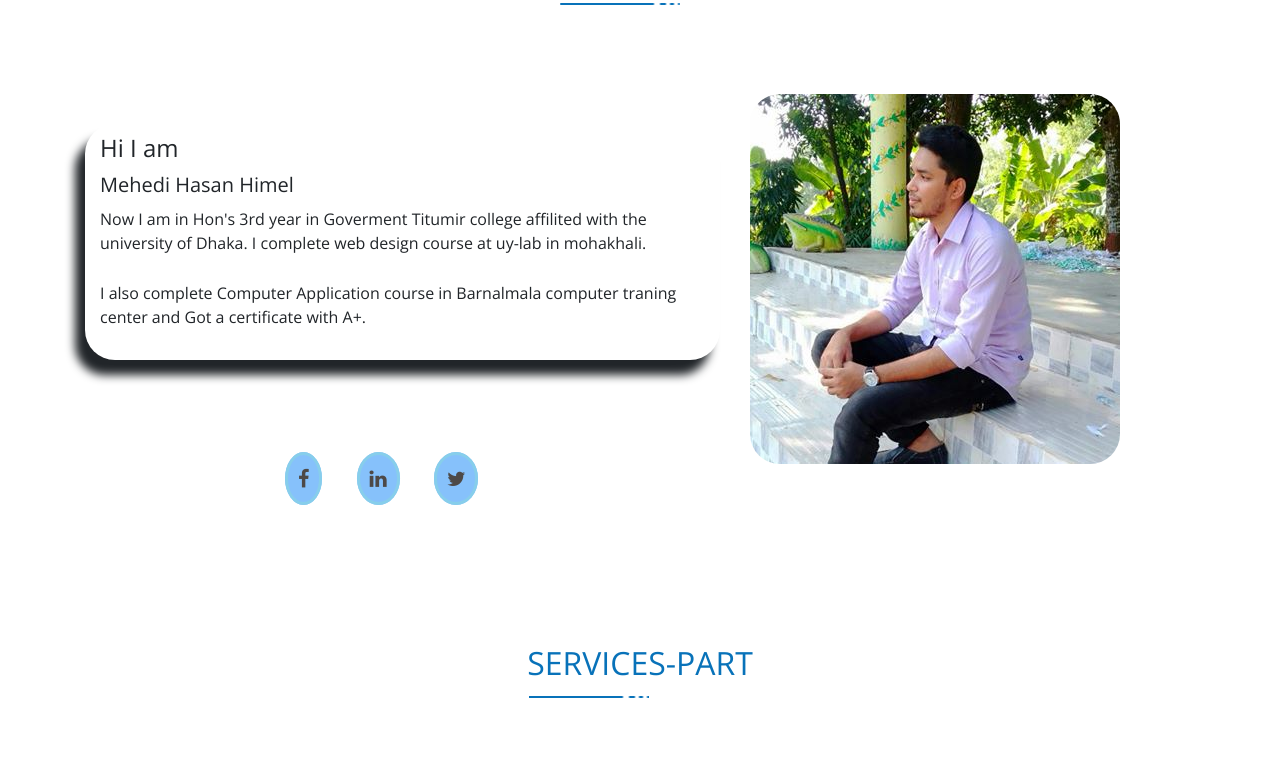
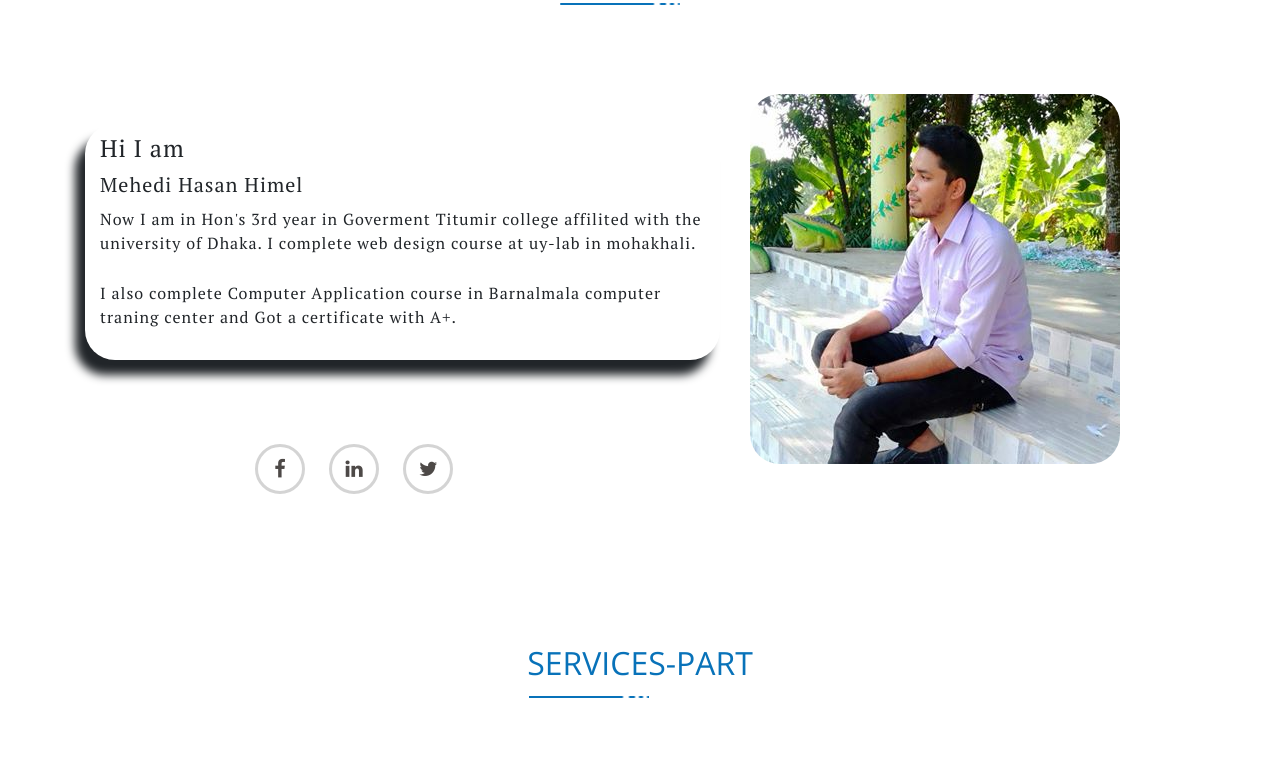
Before and after one commit to mehediihasan/My-portfolio, a plain HTML site: page index.html in a window 1280 px wide. Shown: the part 898-1682 px from the top of the page. Drawn offline with nearby package versions, Linux system fonts and the light colour scheme.

Commit message:
first commit

```diff
--- a/Css/style.css
+++ b/Css/style.css
@@ -128,6 +128,10 @@ scroll-behavior: smooth;
 .box p,h4,h5{
 	padding-top: 10px;
 	padding-left: 15px;
+	font-weight: 500;
+	font-family: 'PT Serif', serif;
+	letter-spacing: 1px;
+
 }
 .about-part img{
 	border-radius: 30px;
@@ -137,24 +141,31 @@ scroll-behavior: smooth;
 	margin-left: -103px;
 }
 .about-part .social-icon{
-	margin-left: 200px;
+	margin-left: 150px;
+	margin-top: -20px;
+
 }
 .about-part .social-icon a{
-	color: #090300;
-	margin-right: 30px;
-	font-weight: 500;
-	font-size: 20px;
 	color: #4D4947;
-	padding: 10px;
-	background: #86C1FB;
-	border-radius: 50%;
-	transition: all linear .4s;
-	border: 3px solid #87CEEB;
+    display: inline-block;
+    height: 50px;
+    width: 50px;
+    font-size: 20px;
+    border-radius: 50%;
+    border: 3px solid #d4d4d4;
+    line-height: 38px;
+    transition: all 0.5s;
+    text-align: center;
+    margin-left: 20px;
+   padding-top: 3px;
 }
+
+
+
 .about-part .social-icon a:hover{
-	color: #fff;
-	border: 3px solid #58C93A;
-	background: black;
+	color: #1DA1F2;
+	border: 3px solid #1DA1F2;
+	background: #090300;
 }
 .services-part .ser-icon{
 	font-weight: 700;
@@ -248,7 +259,9 @@ scroll-behavior: smooth;
 
 
 
-
+.fiver-overlay:hover h4{
+	color: #E65F78;
+}
 
 
 
@@ -288,7 +301,7 @@ scroll-behavior: smooth;
 	width: 50px;
 	background-color: #2A82D5;
 	border-radius: 50%;
-	border: 1px solid transparent;
+	border: 2px solid transparent;
 	color: white;
 	transition: all linear .4s;
 	display: -webkit-flex;
@@ -305,9 +318,9 @@ scroll-behavior: smooth;
 }
 .work-items .work-overlay a:hover{
 	background: none;
-	border: 1px solid #58C93A;
+	border: 2px solid #58C93A;
 	color: #58C93A;
-	background: black;
+	background: 090300;
 	transform: rotate(460deg);
 }
 .work-items:hover .work-overlay{
--- a/index.html
+++ b/index.html
@@ -91,13 +91,13 @@
 
 				<div class="social-icon">
 
-					<a href="https://www.facebook.com/mehedihasan.hemel.54" target="black"><i class="fa fa-facebook"></i></a>
+					<a href="https://www.facebook.com/mehedihasan.hemel.54" target="black" class="fb"><i class="fa fa-facebook"></i></a>
 
 
-					<a href="https://www.linkedin.com/in/mehedi-hasan-himel-85262a192/" target="black"><i class="fa fa-linkedin"></i></a>
+					<a href="https://www.linkedin.com/in/mehedi-hasan-himel-85262a192/" target="black" class="linkdin"><i class="fa fa-linkedin"></i></a>
 
 
-					<a href="https://twitter.com/MehediHasanHi16" target="black"><i class="fa fa-twitter"></i></a>
+					<a href="https://twitter.com/MehediHasanHi16" target="black" class="linkdin"><i class="fa fa-twitter"></i></a>
 
 				</div>
 
```
